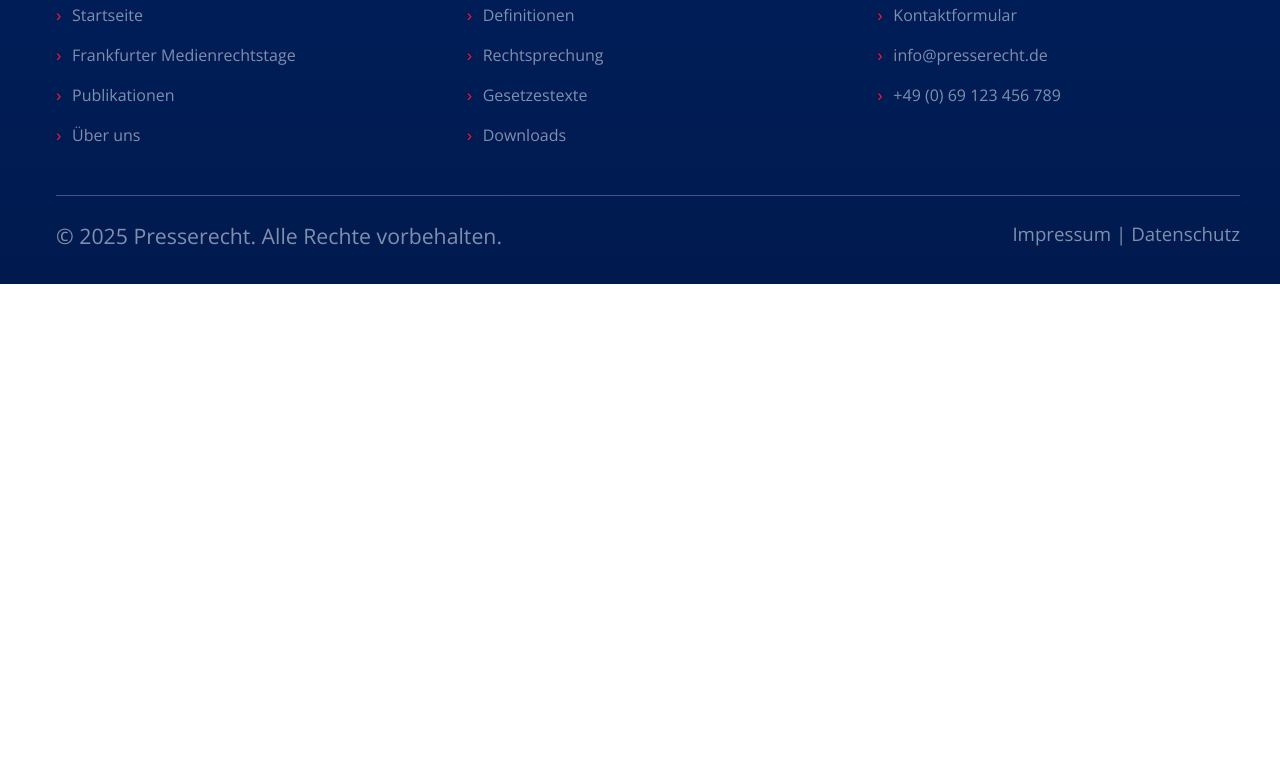
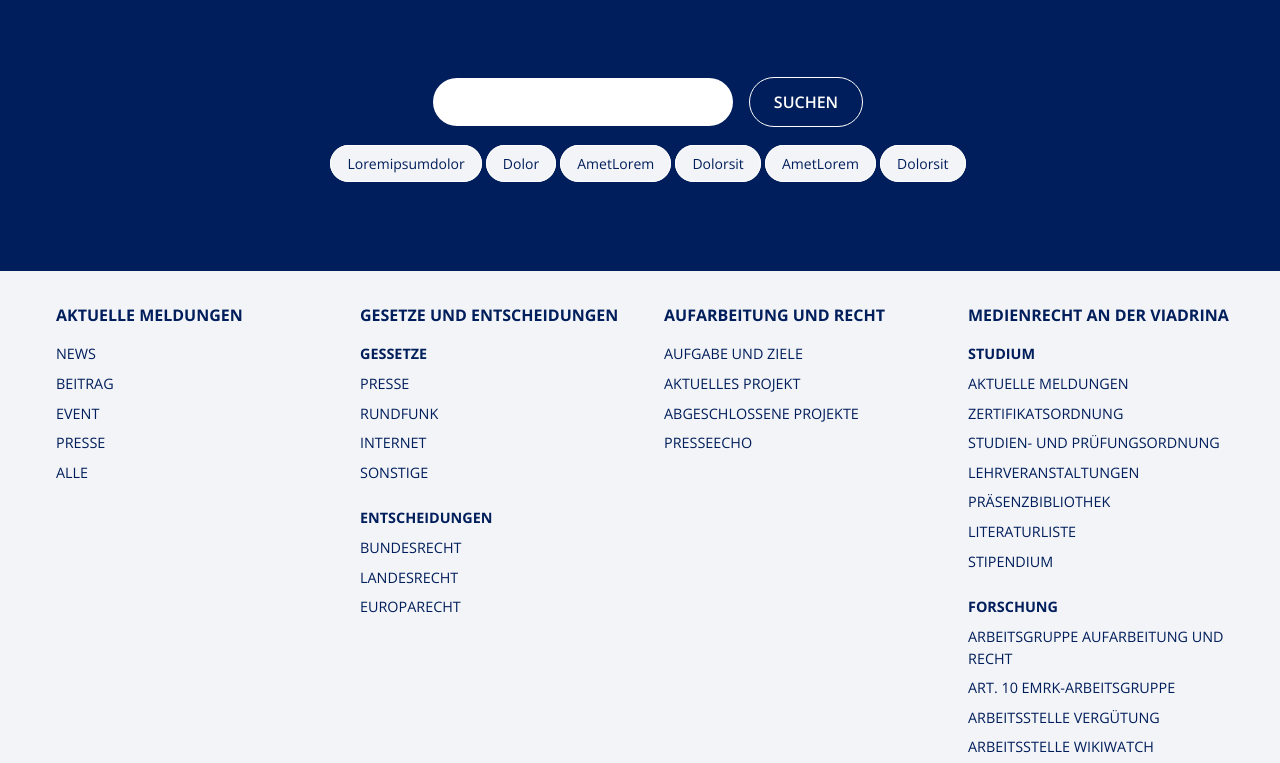
Before and after one commit to mathieukuttler/presserecht_komplett_with_claude, a plain HTML site: page index.html in a window 1280 px wide. Shown: the part 1833-2596 px from the top of the page. Before the commit the page ends 2117 px from the top, so only its background shows below. Drawn offline with nearby package versions, Linux system fonts and the light colour scheme; files whose address does not match are found by name.

Commit message:
many fixes finished footer search section

```diff
--- a/assets/css/styles.css
+++ b/assets/css/styles.css
@@ -159,19 +159,23 @@ body {
     margin-top: 1rem;
     margin-bottom: 1rem;
 }
-
-  .ribbon-inner {
+/*
+  .red-news-ribbon-section-inner {
     display: flex;
     align-items: center;
     gap: 1rem;
   }
-  .red-ribbon h2 {
+*/
+
+  .red-news-ribbon-section h2 {
+    margin-right: auto;
+    font-weight: 400;
+    font-size: 1rem;
+  }
+  .red-news-ribbon-section p {
     margin-right: auto;
     font-weight: 700;
-  }
-  .red-ribbon p {
-    margin-right: auto;
-    font-weight: 600;
+    font-size: 1.4rem;
   }
 
 
@@ -232,15 +236,7 @@ body {
     color: var(--color-pink);
 }
 
-.footer-copyright {
-    font-size: 1.33rem; /* 16pt */
-    color: var(--color-light-navy);
-}
 
-.footer-legal {
-    font-size: 1.17rem; /* 14pt */
-    color: var(--color-light-navy);
-}
 
 .link_box_weitere-informationen {
     font-size: 1.25rem; /* Reduced from 2rem */
@@ -400,6 +396,7 @@ body {
     gap: var(--space-lg); /* Increased spacing between nav items */
 }
 
+
 .main-nav a {
     color: white;
     font-weight: 400;
@@ -497,87 +494,183 @@ body {
 
 
 /* Footer */
-.site-footer {
-    background-color: var(--color-navy);
-    background-image: linear-gradient(to bottom, var(--color-navy), #001a4e); /* Subtle gradient */
-    color: var(--color-light-navy);
-    padding: var(--space-xl) 0 var(--space-lg); /* Increased top padding */
-    margin-top: auto;
-    box-shadow: 0 -4px 6px rgba(0, 0, 0, 0.05); /* Subtle shadow at the top */
+/* -- Footer Top Section Title -- */
+.footer-top {
+    /* If you already have a background-color: var(--color-navy);
+       keep it here */
+    padding-bottom: 6rem; /* or 8rem for more space */
   }
 
-.footer-container {
+.footer-top-title {
+    font-family: 'Open Sans', sans-serif;
+    font-weight: 300;
+    font-size: 2.5rem;
+    color: #808fad;
+    text-transform: uppercase;
+    padding: 4rem 0; /* 3rem on top and bottom */
+    text-align: center;
+    margin: 0 auto;
+  }
+
+  /* Footer Top: Search & Bubbles Container */
+.footer-top-search {
+    display: flex;
+    flex-direction: column; /* stack search form and bubbles */
+    align-items: center;    /* center them horizontally */
+    margin-top: 0rem;       /* extra space above the search form */
+  }
+
+  /* Search Form */
+  .footer-search-form {
+    display: flex;
+    align-items: center;
+    justify-content: center;
+    gap: 1rem;       /* space between input and button */
+    margin-bottom: 1.5rem; /* space below form before bubbles */
+  }
+
+  /* Search Input */
+  .footer-search-input {
+    width: 300px;
+    padding: 0.75rem 1rem;
+    border-radius: 999px;  /* fully rounded */
+    border: none;
+    outline: none;
+    font-size: 1rem;
+    background-color: var(--color-white);
+    color: var(--color-navy);
+  }
+
+  /* Search Button: navy background, white border, white text */
+.footer-search-button {
+    background-color: var(--color-navy);
+    border: 1px solid var(--color-white);
+    color: var(--color-white);
+    padding: 0.75rem 1.5rem;
+    border-radius: 999px;
+    cursor: pointer;
+    font-weight: 600;
+    font-size: 1rem;
+    transition: background-color 0.3s ease, transform 0.2s ease;
+  }
+
+  .footer-search-button:hover {
+    background-color: var(--color-white); /* invert on hover if desired */
+    color: var(--color-navy);
+    transform: translateY(-2px);
+  }
+
+  /* Bubbles: navy background, white border, white text */
+  .footer-bubble {
+    background-color: var(--color-navy);
+    border: 1px solid var(--color-white);
+    color: var(--color-white);
+    border-radius: 999px;
+    padding: 0.5rem 1rem;
+    font-size: 0.875rem;
+    font-weight: 400;
+    white-space: nowrap;
+  }
+
+  /* Individual Bubble */
+  .footer-bubble {
+    background-color: var(--color-light-gray);
+    color: var(--color-navy);
+    border-radius: 999px;
+    padding: 0.5rem 1rem;
+    font-size: 0.875rem; /* ~14px if base is 16px */
+    font-weight: 400;
+    white-space: nowrap; /* keep each bubble text on one line */
+  }
+
+  /* -- Footer Sitemap Section -- */
+  .footer-sitemap {
+    padding: var(--space-lg) 0;
+  }
+
+  .footer-sitemap .container {
     display: flex;
     flex-wrap: wrap;
+    gap: var(--space-lg);
     justify-content: space-between;
-    gap: var(--space-xl); /* Increased gap */
   }
 
-.footer-section {
+  .sitemap-column {
     flex: 1;
-    min-width: 250px;
+    min-width: 200px;
   }
 
-.footer-section h3 {
-    color: var(--color-white);
-    margin-bottom: var(--space-md); /* Increased from sm to md */
-    font-size: 1.3rem; /* Increased from 1.2rem */
-    font-weight: 700;
-    letter-spacing: 0.5px;
+  .sitemap-column h3 {
+    font-family: 'Open Sans', sans-serif;
+    font-size: 1rem;
+    font-weight: 700; /* Bold for level 1 headings */
+    color: var(--color-navy);
     text-transform: uppercase;
-    position: relative;
-    padding-bottom: var(--space-xs);
+    margin-bottom: var(--space-sm);
   }
 
-.footer-section h3::after {
-    content: '';
-    position: absolute;
-    bottom: 0;
-    left: 0;
-    width: 40px;
-    height: 2px;
-    background-color: var(--color-red);
+  .sitemap-subcolumn {
+    margin-bottom: var(--space-md);
   }
 
-.footer-links {
-    display: flex;
-    flex-direction: column;
-    gap: var(--space-sm); /* Increased from xs to sm */
+  .sitemap-subcolumn h4 {
+    font-family: 'Open Sans', sans-serif;
+    font-size: 0.9rem;
+    font-weight: 700; /* Bold for subcategory headings */
+    color: var(--color-navy);
+    text-transform: uppercase;
+    margin-bottom: var(--space-xs);
   }
 
-.footer-links a {
-    color: var(--color-light-navy);
-    transition: all 0.3s ease;
-    position: relative;
-    padding-left: var(--space-sm);
-    display: inline-block;
+  /* Sitemap links: Level 2 (sub-items) and Level 3 (individual links) */
+  .footer-sitemap a {
+    font-family: 'Open Sans', sans-serif;
+    font-size: 0.9rem;
+    font-weight: 400; /* Normal weight */
+    color: var(--color-navy);
+    text-transform: uppercase;
+    text-decoration: none;
+    display: block;
+    margin-bottom: var(--space-xs);
+    transition: color 0.3s ease;
   }
 
-.footer-links a::before {
-    content: '›'; /* Add arrow before links */
-    position: absolute;
-    left: 0;
-    color: var(--color-red);
-    transition: transform 0.3s ease;
+  .footer-sitemap a:hover {
+    color: var(--red);
   }
 
-.footer-links a:hover {
-    color: var(--color-white);
-    transform: translateX(3px); /* Slight movement on hover */
+  /* -- Legal Footer Section -- */
+  .footer-legal {
+    padding: var(--space-md) 0;
+    border-top: 1px solid var(--color-medium-navy);
   }
 
-.footer-links a:hover::before {
-    transform: translateX(3px);
+  .footer-legal .container {
+    display: flex;
+    justify-content: space-between;
+    align-items: center;
+    flex-wrap: wrap;
   }
 
-.footer-bottom {
-    margin-top: var(--space-xl); /* Increased from lg to xl */
-    padding-top: var(--space-md);
-    border-top: 1px solid var(--color-medium-navy);
-    display: flex;
-    justify-content: space-between;
-    flex-wrap: wrap;
-    gap: var(--space-md);
+  .footer-legal-left p {
+    font-family: 'Open Sans', sans-serif;
+    font-size: 0.9rem;
+    color: var(--color-navy);
+    margin: 0;
+  }
+
+  .footer-legal-right a {
+    font-family: 'Open Sans', sans-serif;
+    font-size: 0.9rem;
+    color: var(--color-navy);
+    text-decoration: none;
+    text-transform: uppercase;
+    margin-left: var(--space-sm);
+    transition: color 0.3s ease;
+  }
+
+  .footer-legal-right a:hover {
+    color: var(--red);
   }
 
 /* Hero Section */
@@ -878,9 +971,11 @@ body {
   .main-nav ul li a{
     text-decoration: none;
    font-family: 'Open Sans', sans-serif;
-   font-size: 1rem;  /* 16px base */
+   font-size: 0.95rem;  /* 16px base */
    font-weight: 600;
    color: white;
+
+   padding-left: 0;
 }
 
 .main-nav ul {
@@ -897,6 +992,7 @@ body {
   }
 
   /* Dropdown Menu: Hide all submenus by default */
+  /* font and colours for all submenu items */
   .main-nav ul ul {
     display: none;
     position: absolute;
@@ -907,6 +1003,7 @@ body {
     min-width: 150px;
     box-shadow: 0 4px 8px rgba(0,0,0,0.1);
     z-index: 100;
+    text-align: left;
   }
 
   /* Show dropdown on hover or focus */
@@ -936,6 +1033,7 @@ body {
     font-size: 0.8rem;  /* 16px base */
     font-weight: 300;
     color: #ffffff;
+    text-align: center;
     text-transform: none;
     text-decoration: none;
     padding: 0.5rem 0.75rem;
@@ -947,7 +1045,7 @@ body {
     font-family: 'Open Sans', sans-serif;
     font-size: 1rem;
     font-weight: 700;
-    color: #001e5b; /* Changed from white to navy */
+    color: #001e5b; /* Navy blue */
     padding: 0.5rem 0.75rem;
     text-transform: none; /* default natural case */
 }
@@ -961,7 +1059,6 @@ body {
   /* For level 2 items that have submenus, enforce uppercase */
   .nav-level-2.has-submenu {
     text-transform: uppercase;
-    /* color remains navy */
 }
 
 /* Level 3 Navigation: Uppercase, normal weight, navy blue */
@@ -969,7 +1066,7 @@ body {
     font-family: 'Open Sans', sans-serif;
     font-size: 1rem;
     font-weight: 400; /* normal weight */
-    color: #001e5b
+    color: #001e5b; /* Navy blue – ensure the semicolon is present */
     text-transform: uppercase;
     padding: 0.5rem 0.75rem;
 }
--- a/index.html
+++ b/index.html
@@ -220,46 +220,122 @@
 
     <!-- Footer -->
     <footer class="site-footer">
+
+        <div class="footer-top" style="background-color: var(--color-navy);">
             <div class="container">
-            <div class="footer-container">
-                <div class="footer-section">
-                    <h3>Presserecht</h3>
-                    <div class="footer-links">
-                        <a href="index.html">Startseite</a>
-                        <a href="medienrechtstage/index.html">Frankfurter Medienrechtstage</a>
-                        <a href="#">Publikationen</a>
-                        <a href="#">Über uns</a>
+            <h2 class="footer-top-title">THEMEN</h2>
+
+            <!-- Search & Bubbles Row -->
+            <div class="footer-top-search">
+                <!-- Search Form -->
+                <form class="footer-search-form" action="#" method="get">
+                <input
+                    type="text"
+                    class="footer-search-input"
+                    placeholder=""
+                    aria-label="Search"
+                />
+                <button type="submit" class="footer-search-button">SUCHEN</button>
+                </form>
+
+                <!-- Bubbles -->
+                <div class="footer-bubbles">
+                <!-- Example bubbles -->
+                <span class="footer-bubble">Loremipsumdolor</span>
+                <span class="footer-bubble">Dolor</span>
+                <span class="footer-bubble">AmetLorem</span>
+                <span class="footer-bubble">Dolorsit</span>
+                <span class="footer-bubble">AmetLorem</span>
+                <span class="footer-bubble">Dolorsit</span>
+                <!-- ... add or remove as many bubbles as needed -->
                 </div>
-                </div>
-
-                <div class="footer-section">
-                    <h3>Ressourcen</h3>
-                    <div class="footer-links">
-                        <a href="#">Definitionen</a>
-                        <a href="#">Rechtsprechung</a>
-                        <a href="#">Gesetzestexte</a>
-                        <a href="#">Downloads</a>
-                    </div>
-                </div>
-
-                <div class="footer-section">
-                    <h3>Kontakt</h3>
-                    <div class="footer-links">
-                        <a href="#">Kontaktformular</a>
-                        <a href="mailto:info@presserecht.de">info@presserecht.de</a>
-                        <a href="tel:+4969123456789">+49 (0) 69 123 456 789</a>
             </div>
             </div>
         </div>
 
-            <div class="footer-bottom">
-                <div class="footer-copyright">
-                    © 2025 Presserecht. Alle Rechte vorbehalten.
+
+        <!-- Sitemap Section (Light grey background) -->
+        <div class="footer-sitemap" style="background-color: var(--color-light-gray);">
+          <div class="container">
+            <div class="sitemap-column">
+              <h3>AKTUELLE MELDUNGEN</h3>
+              <ul>
+                <li><a href="#">NEWS</a></li>
+                <li><a href="#">BEITRAG</a></li>
+                <li><a href="#">EVENT</a></li>
+                <li><a href="#">PRESSE</a></li>
+                <li><a href="#">ALLE</a></li>
+              </ul>
+            </div>
+            <div class="sitemap-column">
+              <h3>GESETZE UND ENTSCHEIDUNGEN</h3>
+              <div class="sitemap-subcolumn">
+                <h4>GESSETZE</h4>
+                <ul>
+                  <li><a href="#">PRESSE</a></li>
+                  <li><a href="#">RUNDFUNK</a></li>
+                  <li><a href="#">INTERNET</a></li>
+                  <li><a href="#">SONSTIGE</a></li>
+                </ul>
+              </div>
+              <div class="sitemap-subcolumn">
+                <h4>ENTSCHEIDUNGEN</h4>
+                <ul>
+                  <li><a href="#">BUNDESRECHT</a></li>
+                  <li><a href="#">LANDESRECHT</a></li>
+                  <li><a href="#">EUROPARECHT</a></li>
+                </ul>
+              </div>
+            </div>
+            <div class="sitemap-column">
+              <h3>AUFARBEITUNG UND RECHT</h3>
+              <ul>
+                <li><a href="#">AUFGABE UND ZIELE</a></li>
+                <li><a href="#">AKTUELLES PROJEKT</a></li>
+                <li><a href="#">ABGESCHLOSSENE PROJEKTE</a></li>
+                <li><a href="#">PRESSEECHO</a></li>
+              </ul>
+            </div>
+            <div class="sitemap-column">
+              <h3>MEDIENRECHT AN DER VIADRINA</h3>
+              <div class="sitemap-subcolumn">
+                <h4>STUDIUM</h4>
+                <ul>
+                  <li><a href="#">AKTUELLE MELDUNGEN</a></li>
+                  <li><a href="#">ZERTIFIKATSORDNUNG</a></li>
+                  <li><a href="#">STUDIEN- UND PRÜFUNGSORDNUNG</a></li>
+                  <li><a href="#">LEHRVERANSTALTUNGEN</a></li>
+                  <li><a href="#">PRÄSENZBIBLIOTHEK</a></li>
+                  <li><a href="#">LITERATURLISTE</a></li>
+                  <li><a href="#">STIPENDIUM</a></li>
+                </ul>
+              </div>
+              <div class="sitemap-subcolumn">
+                <h4>FORSCHUNG</h4>
+                <ul>
+                  <li><a href="#">ARBEITSGRUPPE AUFARBEITUNG UND RECHT</a></li>
+                  <li><a href="#">ART. 10 EMRK-ARBEITSGRUPPE</a></li>
+                  <li><a href="#">ARBEITSSTELLE VERGÜTUNG</a></li>
+                  <li><a href="#">ARBEITSSTELLE WIKIWATCH</a></li>
+                  <li><a href="#">FRANKFURTER MEDIENRECHTSTAGE</a></li>
+                  <li><a href="#">MEDIENRECHTLICHES SYMPOSIUM</a></li>
+                  <li><a href="#">PUBLIKATIONEN</a></li>
+                </ul>
+              </div>
+            </div>
+          </div>
         </div>
 
-                <div class="footer-legal">
-                    <a href="#">Impressum</a> |
-                    <a href="#">Datenschutz</a>
+        <!-- Legal Footer Section (White background) -->
+        <div class="footer-legal" style="background-color: var(--color-white);">
+          <div class="container">
+            <div class="footer-legal-left">
+              <p>© presserecht.de 2025. Alle Rechte vorbehalten.</p>
+            </div>
+            <div class="footer-legal-right">
+              <a href="#">ÜBER UNS</a>
+              <a href="#">DATENSCHUTZ</a>
+              <a href="#">IMPRESSUM</a>
             </div>
           </div>
         </div>
```
Lines whose indentation alone changed are shown as unchanged.
